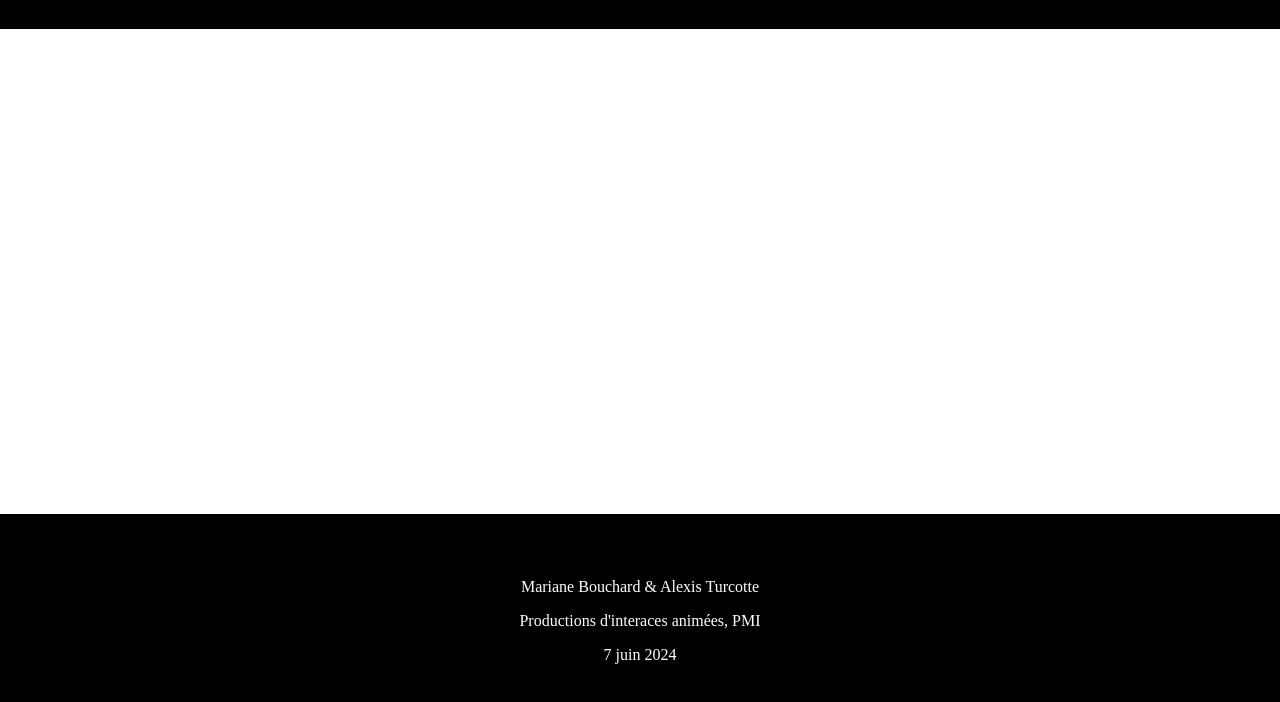
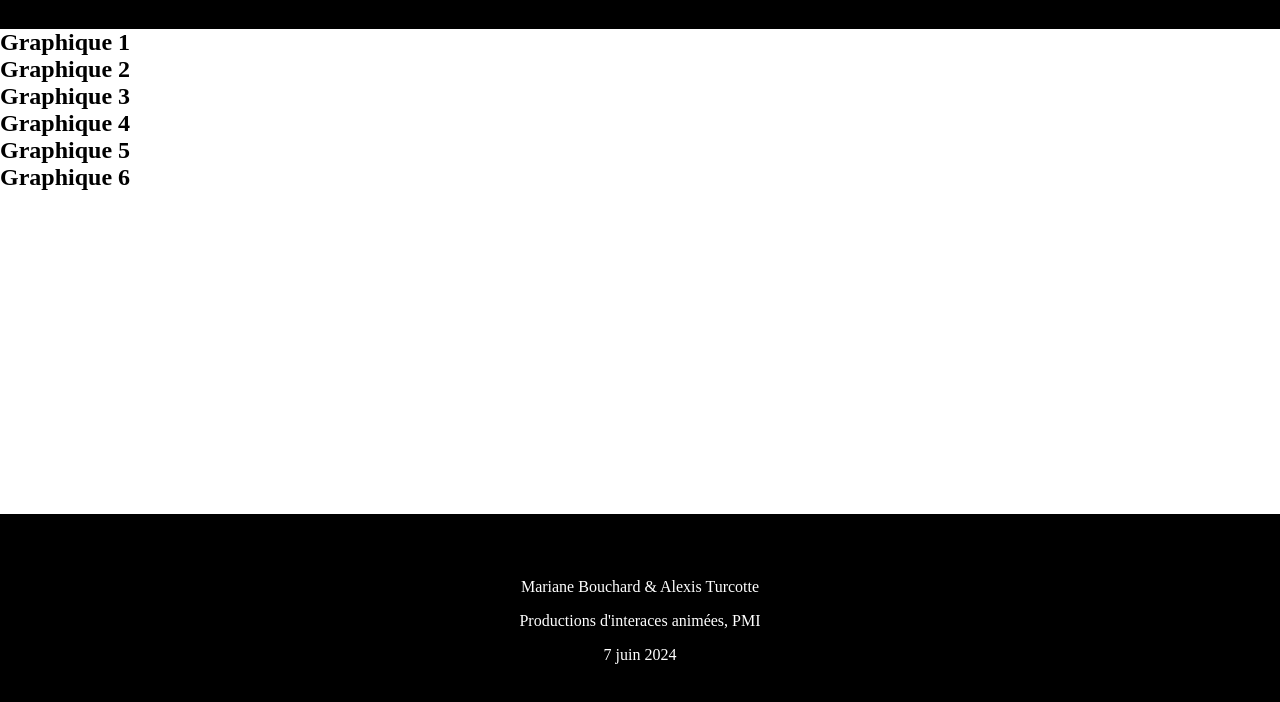
Before and after one commit to hazy26/AGU_tl-01_bouchard_mariane_turcotte-alexis, a website built with Parcel: page src/index.html in a window 1280 px wide. Shown: the part 72-774 px from the top of the page. Built offline with nearby package versions, Linux system fonts and the light colour scheme.

Commit message:
update structure

```diff
--- a/package.json
+++ b/package.json
@@ -4,7 +4,7 @@
   "main": "index.js",
   "scripts": {
     "test": "echo \"Error: no test specified\" && exit 1",
-    "serve": "parcel src/index.html"
+    "serve": "parcel src/index.html --no-cache"
   },
   "author": "",
   "license": "ISC",
--- a/src/assets/sass/main.scss
+++ b/src/assets/sass/main.scss
@@ -27,6 +27,10 @@ body{
 
     main{
         flex-grow: 1;
+
+        .graphiques__container{
+            list-style: none;
+        }
     }
 
     footer{
--- a/src/index.html
+++ b/src/index.html
@@ -11,7 +11,30 @@
         <h1>RGraph</h1>
     </header>
     <main>
+        <ul class="graphiques__container">
 
+             <!-- SECTION MARIANE -->
+            <li class="graphique">
+                <h2>Graphique 1</h2>
+            </li>
+            <li class="graphique">
+                <h2>Graphique 2</h2>
+            </li>
+            <li class="graphique">
+                <h2>Graphique 3</h2>
+            </li>
+
+            <!-- SECTION ALEXIS -->
+            <li class="graphique">
+                <h2>Graphique 4</h2>
+            </li>
+            <li class="graphique">
+                <h2>Graphique 5</h2>
+            </li>
+            <li class="graphique">
+                <h2>Graphique 6</h2>
+            </li>
+        </ul>
     </main>
     <footer>
         <div class="copyright">
```
